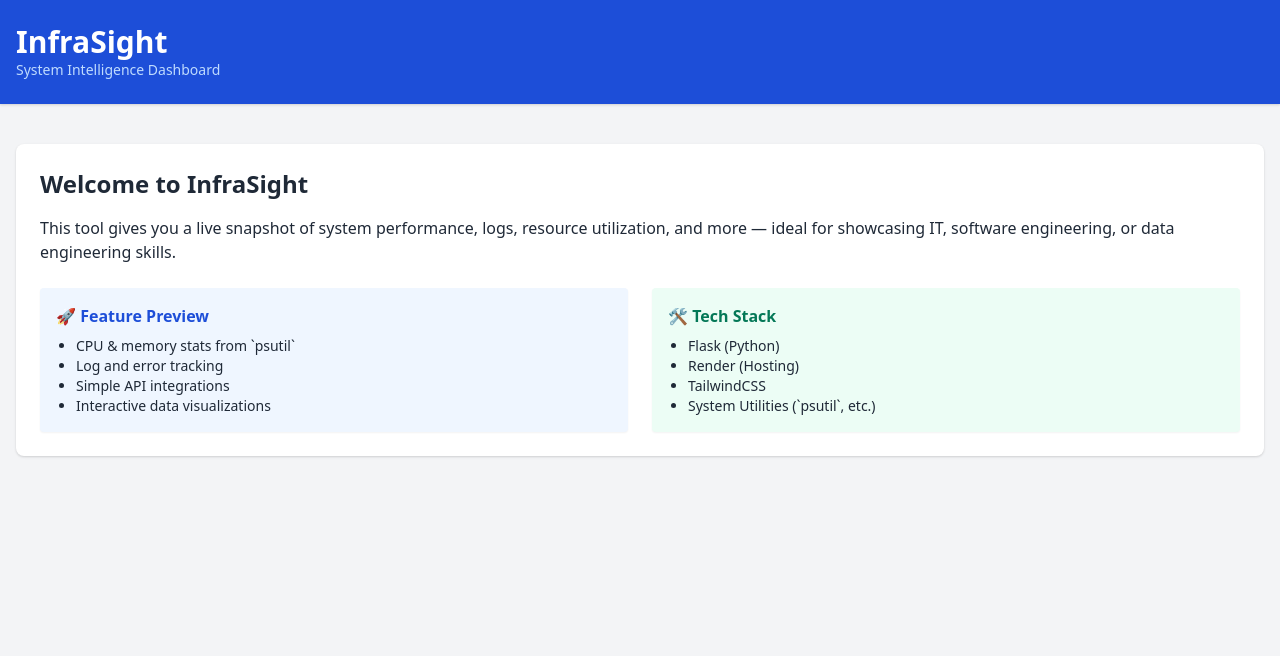
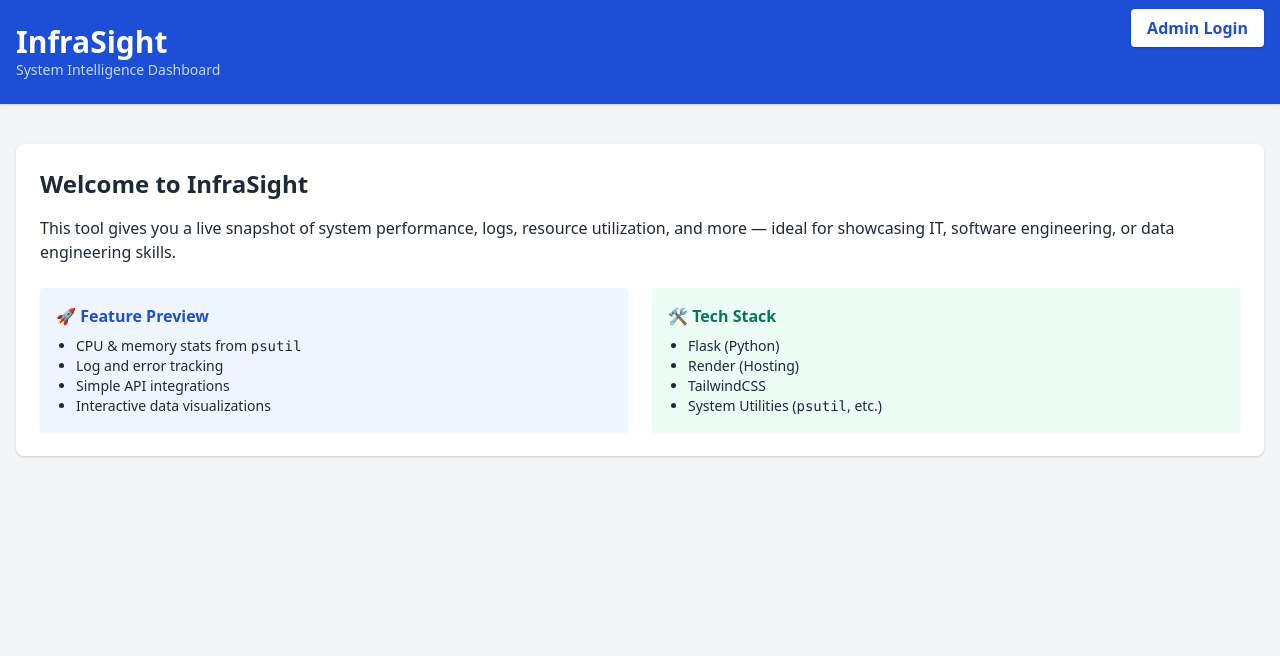
Before and after one commit to ZCoding82/InfraSight, a Flask app: page / in a window 1280 px wide. Shown: the top 656 px of the page. Run offline with Flask 3, Linux system fonts and the light colour scheme.

Commit message:
Update index.html

```diff
--- a/templates/index.html
+++ b/templates/index.html
@@ -8,10 +8,15 @@
 </head>
 <body class="bg-gray-100 text-gray-800 min-h-screen flex flex-col">
 
-  <header class="bg-blue-700 text-white py-6 shadow">
+  <header class="bg-blue-700 text-white py-6 shadow relative">
     <div class="container mx-auto px-4">
       <h1 class="text-3xl font-bold">InfraSight</h1>
       <p class="text-sm text-blue-200">System Intelligence Dashboard</p>
+    </div>
+    <div class="absolute top-4 right-4">
+      <a href="/login" class="bg-white text-blue-700 font-semibold px-4 py-2 rounded shadow hover:bg-blue-100 transition">
+        Admin Login
+      </a>
     </div>
   </header>
 
@@ -24,7 +29,7 @@
         <div class="bg-blue-50 p-4 rounded shadow-sm">
           <h3 class="font-semibold text-blue-700">🚀 Feature Preview</h3>
           <ul class="list-disc ml-5 mt-2 text-sm">
-            <li>CPU & memory stats from `psutil`</li>
+            <li>CPU & memory stats from <code>psutil</code></li>
             <li>Log and error tracking</li>
             <li>Simple API integrations</li>
             <li>Interactive data visualizations</li>
@@ -37,7 +42,7 @@
             <li>Flask (Python)</li>
             <li>Render (Hosting)</li>
             <li>TailwindCSS</li>
-            <li>System Utilities (`psutil`, etc.)</li>
+            <li>System Utilities (<code>psutil</code>, etc.)</li>
           </ul>
         </div>
       </div>
```
